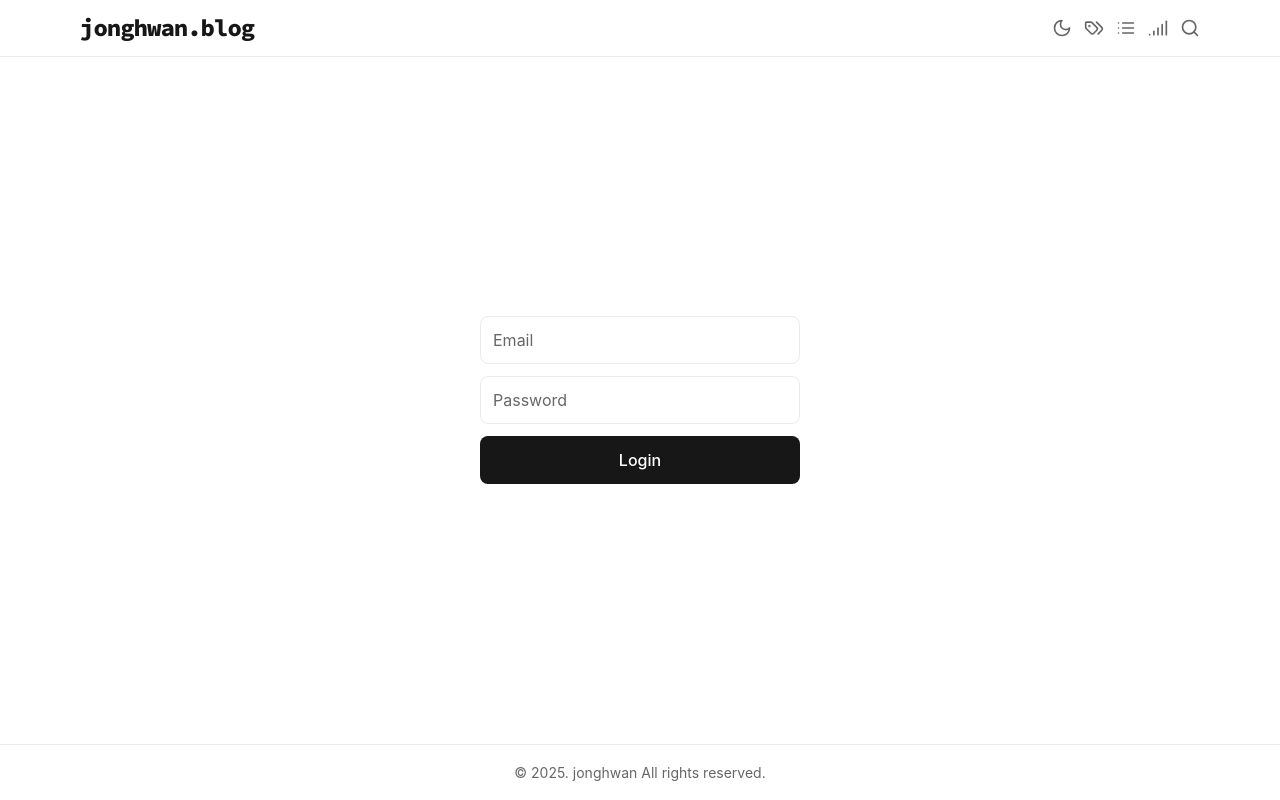
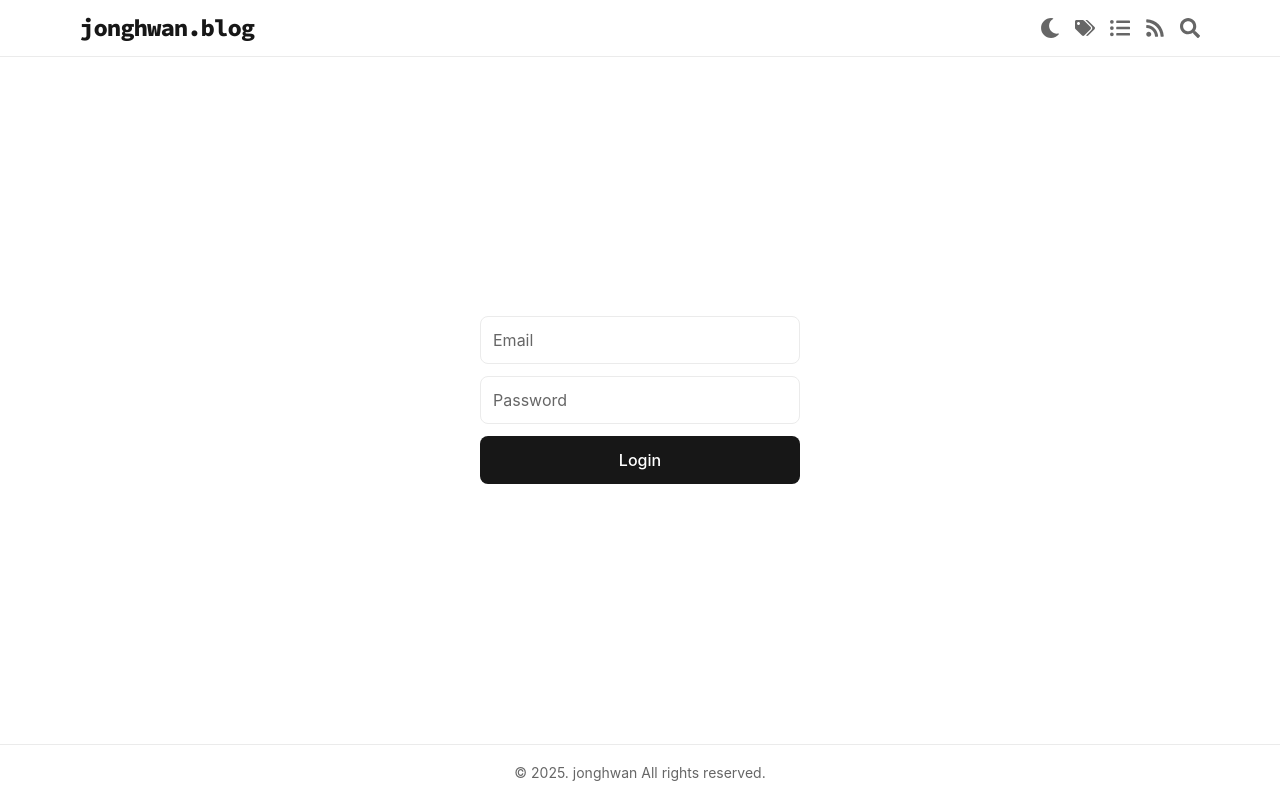
Before and after one commit to jonghwann/blog-v1, a Next.js app: page /login in a window 1280 px wide. Built offline with nearby package versions, Linux system fonts and the light colour scheme; no server answers; a web font is replaced by a local one.

Commit message:
feat: 헤더 아이콘 변경

```diff
--- a/package.json
+++ b/package.json
@@ -37,6 +37,7 @@
     "react": "^19.0.0",
     "react-dom": "^19.0.0",
     "react-hook-form": "^7.62.0",
+    "react-icons": "^5.5.0",
     "reading-time": "^1.5.0",
     "sonner": "^2.0.6",
     "tailwind-merge": "^3.3.0",
--- a/src/app/globals.css
+++ b/src/app/globals.css
@@ -68,7 +68,7 @@
 
 @layer base {
   * {
-    @apply border-border;
+    @apply border-border transition-colors duration-300 ease-in-out;
   }
 
   body {
--- a/src/app/posts/page.tsx
+++ b/src/app/posts/page.tsx
@@ -1,27 +1,21 @@
 import { getPosts } from '@/api/posts/api';
-import FabLink from '@/components/common/fab-link';
-import PostList from '@/components/post/post-list';
+import Bio from '@/components/common/bio';
 import type { Post } from '@/types/post';
 
-interface PostsPageProps {
-  searchParams: Promise<{ tag: string }>;
-}
-
-export default async function PostsPage({ searchParams }: PostsPageProps) {
-  const { tag } = await searchParams;
-
+export default async function PostsPage() {
   let posts: Post[] = [];
 
   try {
-    posts = await getPosts(tag);
+    posts = await getPosts();
   } catch (error) {
     console.error(error);
     posts = [];
   }
 
   return (
-    <section className='mx-auto flex w-full max-w-(--breakpoint-xl) lg:gap-10'>
-      <div className='relative flex-2 px-4'>
+    <section className='mt-4'>
+      <Bio />
+      {/* <div className='relative flex-2 px-4'>
         <PostList posts={posts} />
         <FabLink href='/posts/write' />
       </div>
@@ -30,9 +24,9 @@ export default async function PostsPage({ searchParams }: PostsPageProps) {
         <section className='flex flex-col gap-3'>
           <h2 className='font-medium text-secondary-foreground text-sm'>Tags</h2>
 
-          <nav>{/* <TagList tags={tags} selectedTags={selectedTags} /> */}</nav>
+          <nav><TagList tags={tags} selectedTags={selectedTags} /></nav>
         </section>
-      </aside>
+      </aside> */}
     </section>
   );
 }
--- a/src/components/common/logout-button.tsx
+++ b/src/components/common/logout-button.tsx
@@ -1,7 +1,7 @@
 'use client';
 import { useMutation, useQueryClient } from '@tanstack/react-query';
-import { LogOut } from 'lucide-react';
 import { useRouter } from 'next/navigation';
+import { FaSignOutAlt } from 'react-icons/fa';
 import { toast } from 'sonner';
 import { logout } from '@/api/auth/api';
 import useSession from '@/hooks/use-session';
@@ -23,5 +23,5 @@ export default function LogoutButton() {
 
   if (!isLogin) return null;
 
-  return <LogOut className='size-5 cursor-pointer text-secondary-foreground hover:text-foreground' onClick={() => mutate()} />;
+  return <FaSignOutAlt className='size-5 cursor-pointer text-secondary-foreground hover:text-foreground' onClick={() => mutate()} />;
 }
--- a/src/components/common/theme-button.tsx
+++ b/src/components/common/theme-button.tsx
@@ -1,12 +1,12 @@
 'use client';
-import { Moon, Sun } from 'lucide-react';
 import { useTheme } from 'next-themes';
 import { useEffect, useState } from 'react';
+import { FaMoon, FaSun } from 'react-icons/fa';
 import { cn } from '@/lib/utils';
 
 const icons = [
-  { Icon: Moon, theme: 'dark' },
-  { Icon: Sun, theme: 'light' },
+  { Icon: FaSun, theme: 'light' },
+  { Icon: FaMoon, theme: 'dark' },
 ];
 
 export default function ThemeButton() {
@@ -16,7 +16,7 @@ export default function ThemeButton() {
 
   const handleClick = () => {
     document.documentElement.classList.add('transitions-limited');
-    setTheme(resolvedTheme === 'dark' ? 'light' : 'dark');
+    setTheme(resolvedTheme === 'light' ? 'dark' : 'light');
 
     setTimeout(() => {
       document.documentElement.classList.remove('transitions-limited');
@@ -30,12 +30,12 @@ export default function ThemeButton() {
   if (!mounted) return null;
 
   return (
-    <button className='size-5 cursor-pointer overflow-hidden' type='button' onClick={handleClick}>
+    <button className='group size-5 cursor-pointer overflow-hidden' type='button' onClick={handleClick}>
       {icons.map(({ Icon, theme }) => (
         <Icon
           className={cn(
-            'size-5 text-secondary-foreground transition-transform duration-300 ease-in-out hover:text-foreground',
-            resolvedTheme === 'dark' ? '-translate-y-5' : 'translate-y-0',
+            'size-5 text-secondary-foreground transition-transform duration-300 ease-in-out group-hover:text-foreground',
+            resolvedTheme === 'light' ? '-translate-y-5' : 'translate-y-0',
           )}
           key={theme}
         />
--- a/src/components/layout/header.tsx
+++ b/src/components/layout/header.tsx
@@ -18,7 +18,7 @@ export default function Header() {
           jonghwan.blog
         </Link>
 
-        <div className='flex items-center gap-3'>
+        <div className='flex items-center gap-[15px]'>
           <ThemeButton />
           <Nav />
           <LogoutButton />
--- a/src/components/layout/layout.tsx
+++ b/src/components/layout/layout.tsx
@@ -9,7 +9,7 @@ export default async function Layout({ children }: LayoutProps) {
   return (
     <div className='flex min-h-screen flex-col'>
       <Header />
-      <main className='mt-28 flex flex-1'>{children}</main>
+      <main className='mx-auto mt-28 flex w-full max-w-[712px] flex-1 px-4'>{children}</main>
       <Footer />
     </div>
   );
--- a/src/components/layout/nav.tsx
+++ b/src/components/layout/nav.tsx
@@ -1,17 +1,17 @@
-import { List, Search, Signal, Tags } from 'lucide-react';
 import Link from 'next/link';
+import { FaListUl, FaRss, FaSearch, FaTags } from 'react-icons/fa';
 
 const icons = [
-  { Icon: Tags, href: '/tags' },
-  { Icon: List, href: '/series' },
-  { Icon: Signal, href: '/xml' },
-  { Icon: Search, href: '/search' },
+  { Icon: FaTags, href: '/tags' },
+  { Icon: FaListUl, href: '/series' },
+  { Icon: FaRss, href: '/xml' },
+  { Icon: FaSearch, href: '/search' },
 ];
 
 export default function Nav() {
   return (
     <nav>
-      <ul className='flex items-center gap-3'>
+      <ul className='flex items-center gap-[15px]'>
         {icons.map(({ Icon, href }) => (
           <li key={href}>
             <Link href={href}>
```
Also changed, not shown: 1 other file (tests, documents, lock files or other folders).
